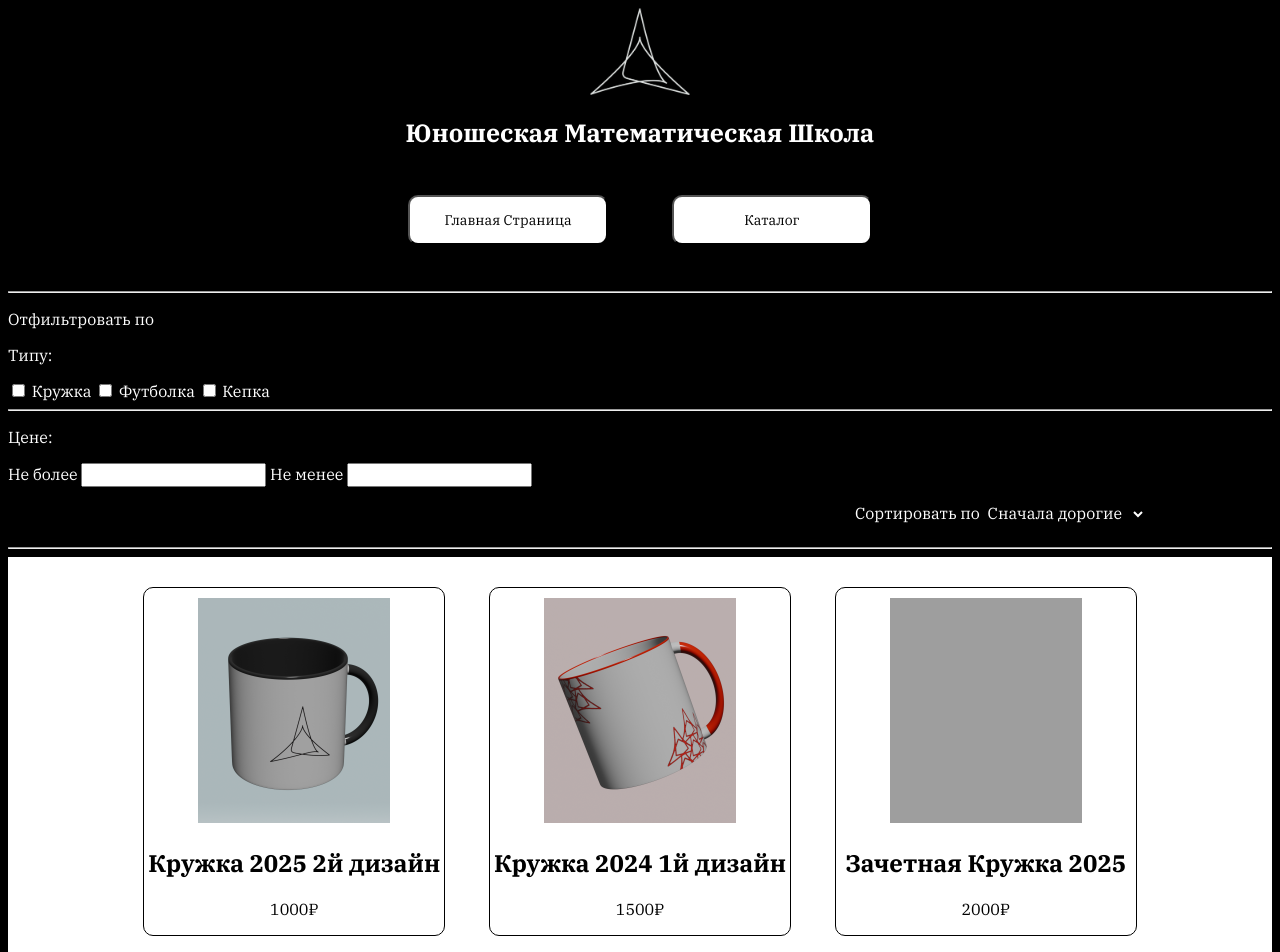
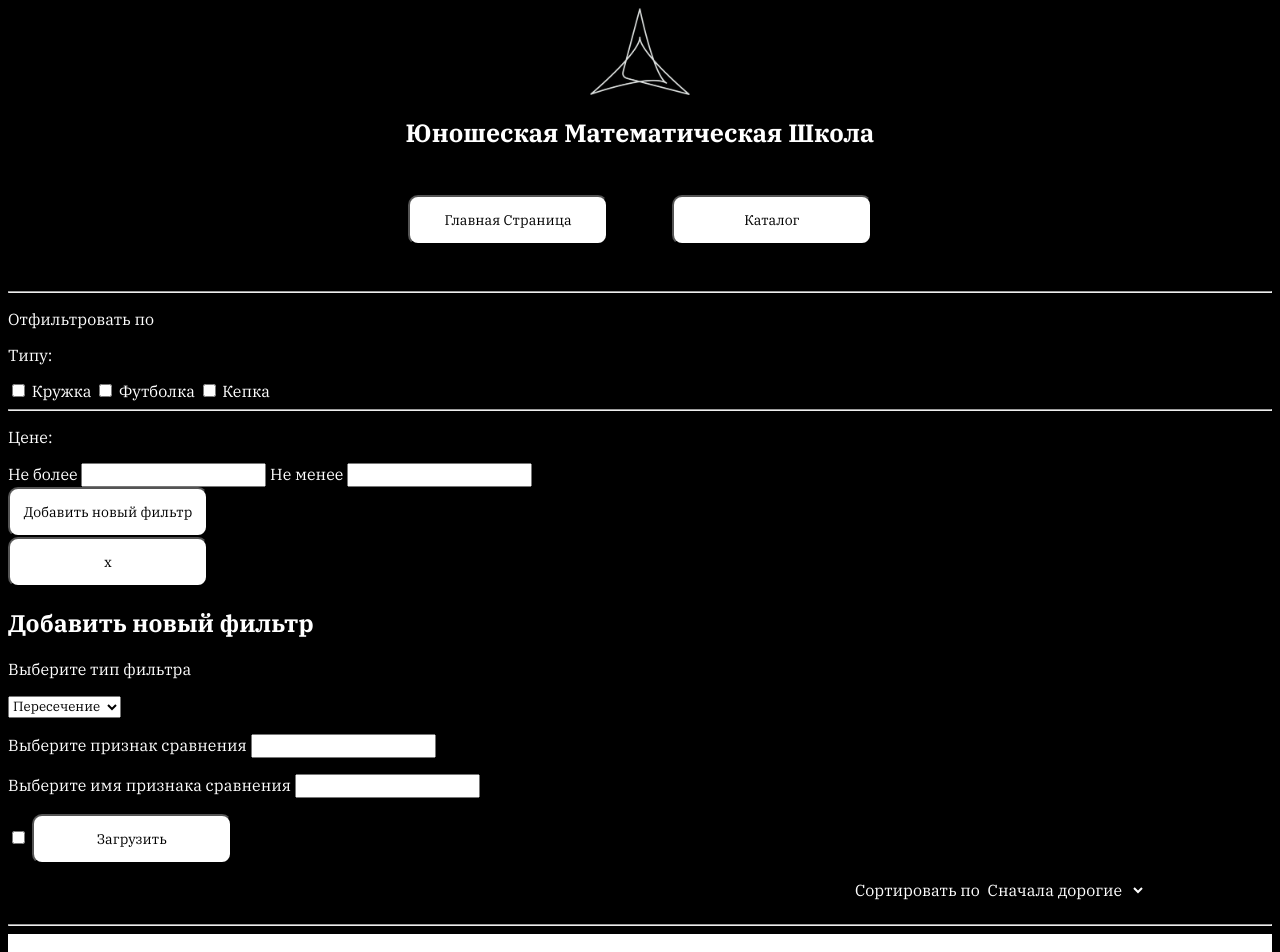
Before and after one commit to LiquidSubstance/YUMSH_store, a plain HTML site: page Front/HTML pages/Catalogue.html in a window 1280 px wide. Shown: the top 952 px of the page. Drawn offline with Linux system fonts and the light colour scheme; grey boxes are pictures that could not be loaded; a web font is replaced by a local one.

Commit message:
Добавлена возможность добавлять свои фильтры

```diff
--- a/Front/HTML pages/Catalogue.html
+++ b/Front/HTML pages/Catalogue.html
@@ -46,7 +46,29 @@
                     <input type = "text" id = "by-price-down" class = "filter-item" data-property = "price" data-content = "" data-type = "intersect" data-compareby = "greater">
                 </div>
             </div>
-
+            <button class = "open-button" onclick="open()">Добавить новый фильтр</button>
+            <div class="filter-constructor-wrapper">
+                <div class="constructor-content">
+                    <button class = "close-button" onclick="close()">x</button>
+                    <h2>Добавить новый фильтр</h2>
+                    <p>Выберите тип фильтра</p>
+                    <select id = "type-select">
+                        <option value = "intersect">Пересечение</option>
+                        <option value = "union">Объединение</option>
+                    </select>
+                    <p>
+                        Выберите признак сравнения
+                        <input type = "text" aria-label="Выберите признак сравнения" id="comparison" class = "constructor-input">
+                    </p>
+                    <p>
+                        Выберите имя признака сравнения
+                        <input type = "text" aria-label="Выберите имя признака сравнения" id="select-name" class = "constructor-input">
+                    </p>
+                    <input class = "preview-filter-item" type = "checkbox" data-property = "" data-content = "" data-type = "" data-compareby = "" id = "preview-filter-item">
+                    <label id = "preview-filter-item-label" for = "preview-filter-item"></label>
+                    <button class = "upload-button" onclick="upload_filter()">Загрузить</button>
+                </div>
+            </div>
         </div>
         <div class="function-bar">
             <p>Сортировать по</p>
@@ -116,6 +138,11 @@
             <h2> Почтовая карта 2024 дизайн 1 </h2>
             <p> 150₽ </p>
         </div>
+        <div class="catalogue-item" data-name = "Нашивка 2024" data-price = "150" data-type = "Другое" data-date = 2024>
+            <img src="../contents/mark.png" width="192" height="225">
+            <h2> Нашивка 2024 </h2>
+            <p> 150₽ </p>
+        </div>
     </div>
     <hr>
     <div class = "add-item-wrapper">
@@ -152,6 +179,7 @@
     <script src="../scripts/sort.js"></script>
     <script src="../scripts/upload.js"></script>
     <script src="../scripts/filter.js"></script>
+    <script src="../scripts/filter_constructor.js"></script>
 </main>
 </body>
 </html>
```
